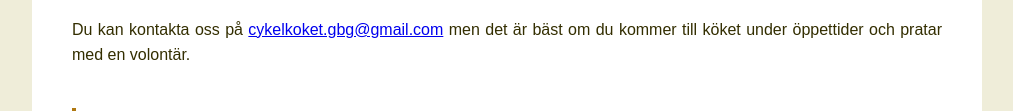
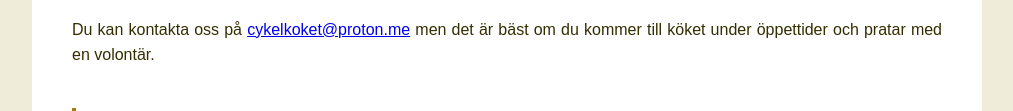
Before and after one commit to cykelkoket/website, a plain HTML site: page index.html in a window 1280 px wide. Shown: the part 4815-4926 px from the top of the page, without its empty margins (228-1241 px from the left). Drawn offline with Linux system fonts and the light colour scheme.

Commit message:
add proton mail address

```diff
--- a/index.html
+++ b/index.html
@@ -241,7 +241,7 @@
 
             <section id="kontakt">
                 <h2>Kontakt</h2>
-                <p>Du kan kontakta oss på <a class="reference external" href="mailto:cykelkoket.gbg&#64;gmail.com">cykelkoket.gbg&#64;gmail.com</a> men det är bäst om du kommer till köket under öppettider och pratar med en volontär.</p>
+                <p>Du kan kontakta oss på <a class="reference external" href="mailto:cykelkoket&#64;proton.me">cykelkoket&#64;proton.me</a> men det är bäst om du kommer till köket under öppettider och pratar med en volontär.</p>
             </section>
 
             <section id="english">
```
